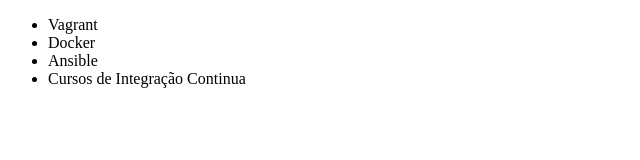
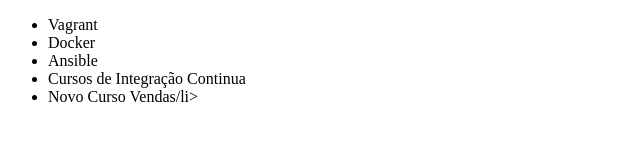
Before and after one commit to AlbertoHolanda1245/Projeto-Aulas, a plain HTML site: page index.html in a window 1280 px wide. Shown: the whole page, without its empty margins (0-640 px from the left). Drawn offline with Linux system fonts and the light colour scheme.

Commit message:
Novo Curso incricoes abertas

```diff
--- a/index.html
+++ b/index.html
@@ -10,6 +10,7 @@
         <li>Docker</li>
         <li>Ansible</li>
         <li>Cursos de Integração Continua</li>
+        <li>Novo Curso  Vendas/li>
     </ul>
 </body>
 </html>
```
